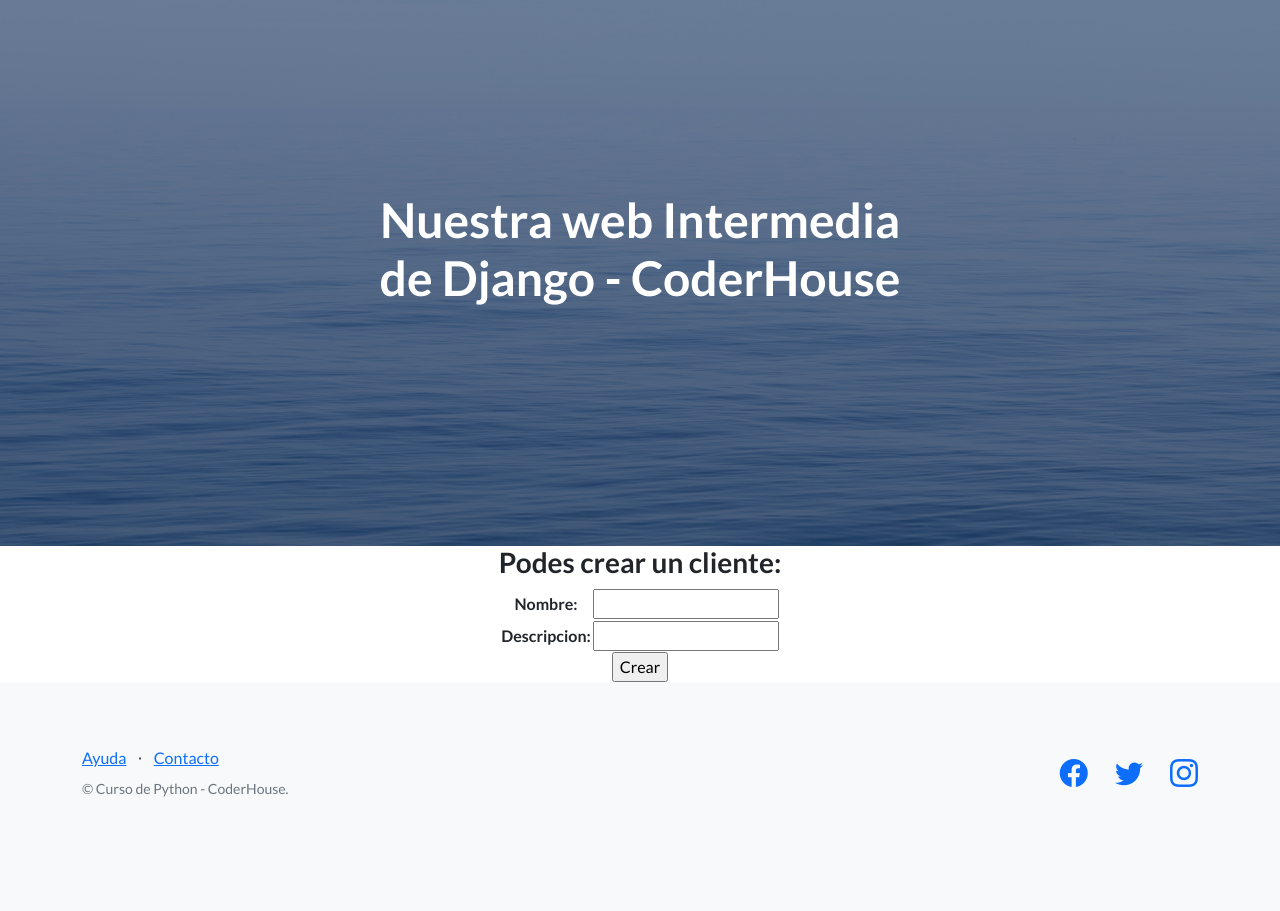
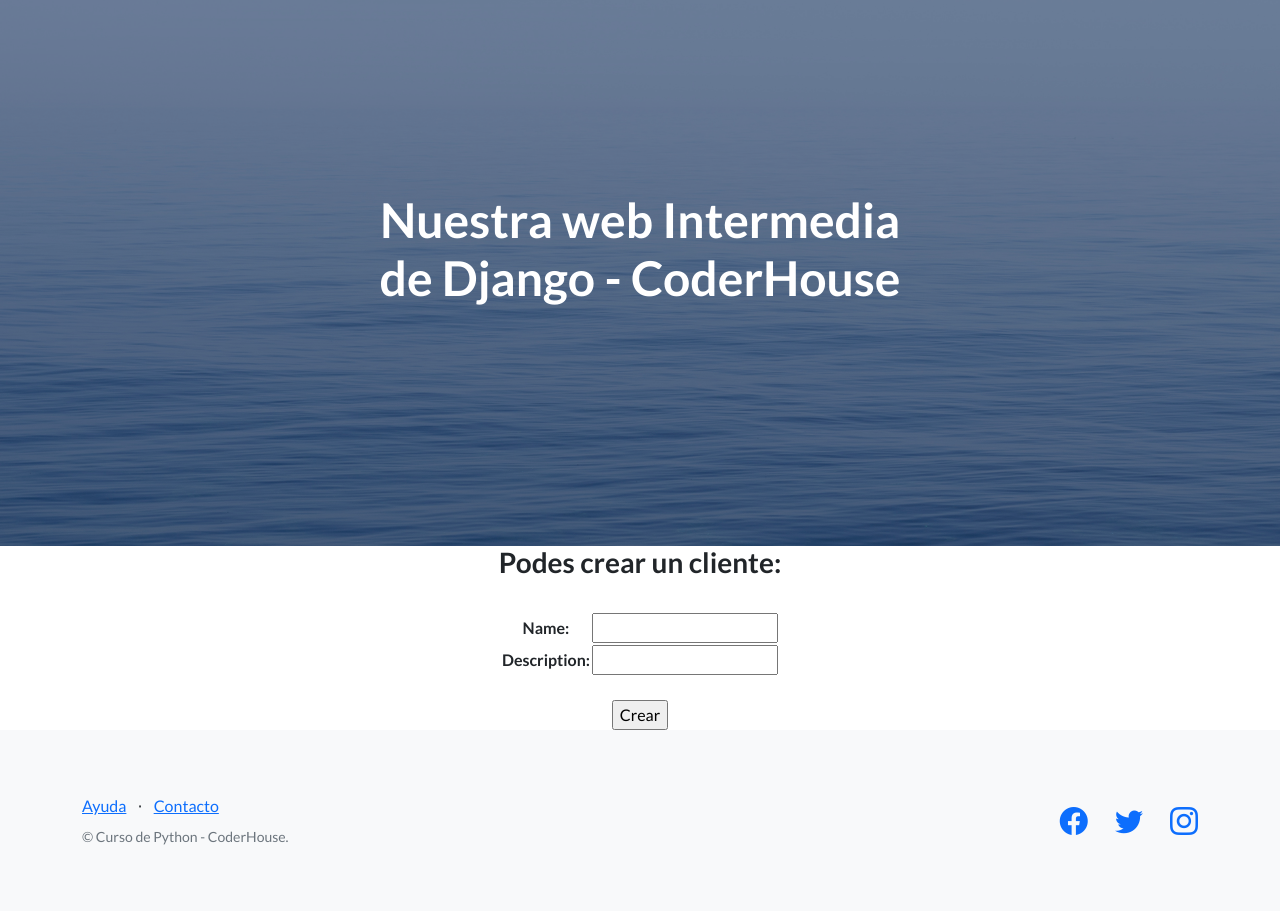
Before and after one commit to Beceiro/TuPrimeraPagina-Beceiro, a Django app: page / in a window 1280 px wide. Shown: the part 57-968 px from the top of the page. Before the commit the page ends 854 px from the top, so only its background shows below. Run offline with Django 4.2, Linux system fonts and the light colour scheme; some libraries are stand-ins or nearby versions.

Commit message:
Corrección Pre-entrega 3

```diff
--- a/app_coder/forms.py
+++ b/app_coder/forms.py
@@ -2,5 +2,10 @@
 
 class CustomerForm(forms.Form):
     #Especificar los campos
-    nombre = forms.CharField(max_length=30)
-    descripcion = forms.CharField(max_length=50)
+    name = forms.CharField(max_length=30)
+    description = forms.CharField(max_length=50)
+
+class SearchForm(forms.Form):
+    #Especificar los campos
+    name = forms.CharField(max_length=30)
+    description = forms.CharField(max_length=50)
--- a/app_coder/templates/app_coder/inicio.html
+++ b/app_coder/templates/app_coder/inicio.html
@@ -9,11 +9,13 @@
     <!-- Aquí va lo que cambia, y lo asociado a está vista -->
     <div class="text-center" style="margin-left: auto; margin-right: auto;">
         <h3>Podes crear un cliente:</h3>
+        <br>
         <form method="POST" action="">
             {% csrf_token %}
             <table style="margin-left: auto; margin-right: auto;">
                 {{formulario}}
             </table>
+            <br>
             <input type="submit" value="Crear"/>
         </form>
     </div>
--- a/app_coder/views.py
+++ b/app_coder/views.py
@@ -2,40 +2,114 @@
 from django.template import Template, Context
 from django.http import HttpResponse, HttpRequest
 from app_coder.models import Customer
-from app_coder.forms import CustomerForm
+from app_coder.forms import CustomerForm, SearchForm
 
 # Create your views here.
 
 def inicio(request):
+
     formulario = CustomerForm()
+
     if request.method == 'POST':
+
         formulario = CustomerForm(request.POST)
+
         if formulario.is_valid():
+
             data = formulario.cleaned_data
-            cliente = Customer(name=data['nombre'], description=data['descripcion'])
+
+            cliente = Customer(name=data['name'], description=data['description'])
+
             cliente.save()
+
             return redirect('customer')
+
         else:
+
             return render(request, 'app_coder\inicio.html', {'formulario': formulario})
 
-    # formulario = CustomerForm()
     return render(request, 'app_coder\inicio.html', {'formulario': formulario})
-    # return render(request, 'app_coder/inicio.html')
 
 def create_customer(request):
 
     if request.method == 'POST':
-        formulario = CustomerForm(request.POST)
-        if formulario.is_valid():
-            data = formulario.cleaned_data
-            cliente = Customer(name=data.get('nombre'), description= data['descripción'])
-            cliente.save()
-            return redirect('customer')
-        else:
-            return render(request, 'app_coder\customer.html', {'formulario': formulario})
 
-    formulario = CustomerForm()
-    return render(request, 'app_coder\customer.html', {'formulario': formulario})
+        formulario = request.POST
+
+        formulario1 = formulario.get('name')
+
+        cliente = Customer.objects.filter(name=formulario1)
+
+        cliente_search = cliente.first()
+
+        return render(request, "app_coder/customer.html", {'formulario': cliente, 'cliente': cliente_search})
+
+    else:
+
+        return render(request, 'app_coder/customer.html', {})
+
+    # else:
+
+    # return render(request, 'app_coder/customer.html', {})
+
+    # formulario = Customer.objects.filter()
+
+    # if request.method == 'POST':
+
+    #     if  request.POST.get('name'):
+
+    #         for name in Customer.objects.all():
+
+    #             if  request.POST.get('name'):
+
+    #                 return Customer.objects.get('name')
+
+    # return render(request, 'app_coder/customer.html' , {'formulario': formulario})
+
+    #     # formulario = CustomerForm(request.POST)
+
+        # if formulario.is_valid():
+
+        #     data = formulario.cleaned_data
+
+        #     cliente = Customer(name=data['name'], description=data['description'])
+
+        #     cliente.save()
+
+        #     return redirect('customer')
+
+    # if request.method == 'POST':
+
+    #   if  request.POST.get('name'):
+
+    #         t = request.POST('name')
+
+    #         s = Customer.objects.filter(name=str(t))
+
+    #         return render(request, 'app_coder/customer.html' , {'formulario': formulario})
+
+    #   else:
+    #       return render(request, 'app_coder/customer.html' , {'formulario': formulario})
+
+    #     pass
+            # respuesta = "No se enviaron los datos"
+            # respuesta1 = render(request, "AppCoder/inicio.html", {"respuesta":respuesta})
+            # return respuesta1
+    # if request.method == 'POST':
+
+    #     formulario = CustomerForm(request.POST)
+
+    #     if formulario.is_valid():
+    #         data = formulario.cleaned_data
+    #         cliente = Customer(name=data.get('name', description= data['description'])
+    #         cliente.save()
+    #         return redirect('customer')
+    #     else:
+    #         return render(request, 'app_coder\customer.html', {'formulario': formulario})
+
+    # formulario = CustomerForm()
+
+    # return render(request, 'app_coder\customer.html', {'formulario': formulario})
 
     # if request.method == 'POST':
 
```
Also changed, not shown: app_coder/templates/app_coder/customer.html (+15 -22 lines), db.sqlite3, 1 other file.
